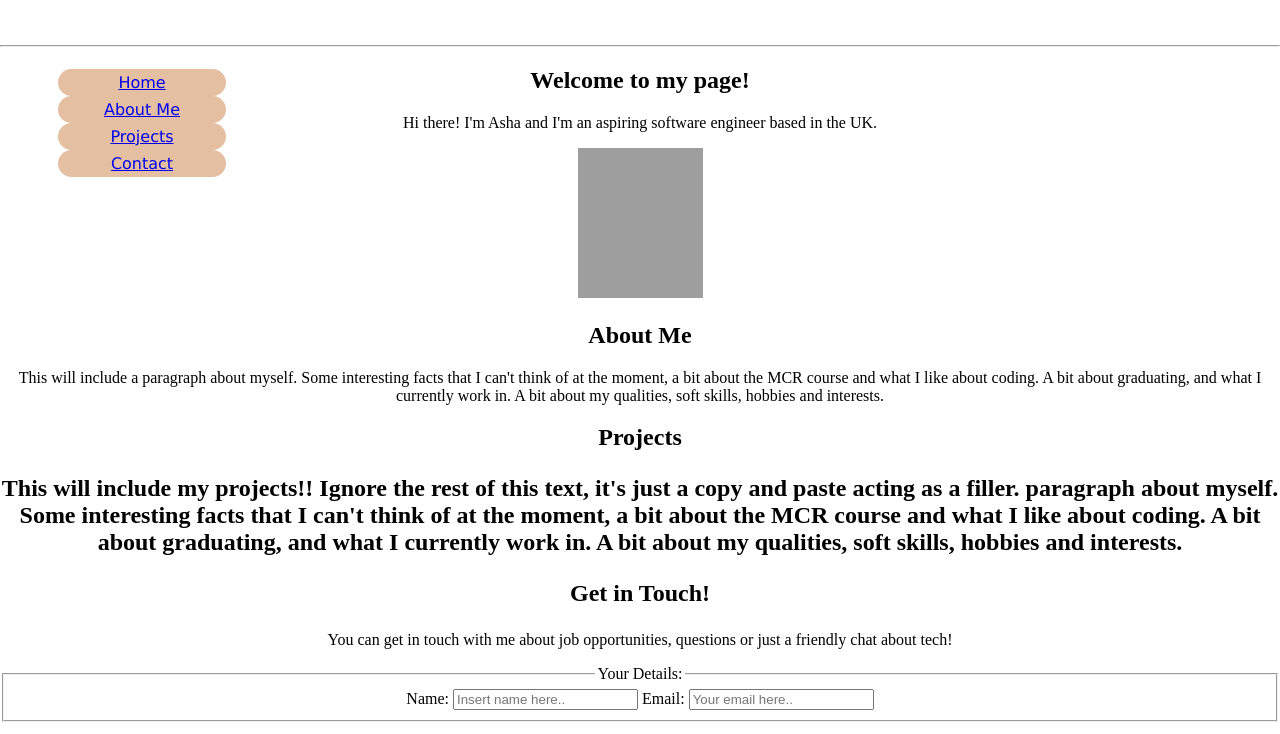
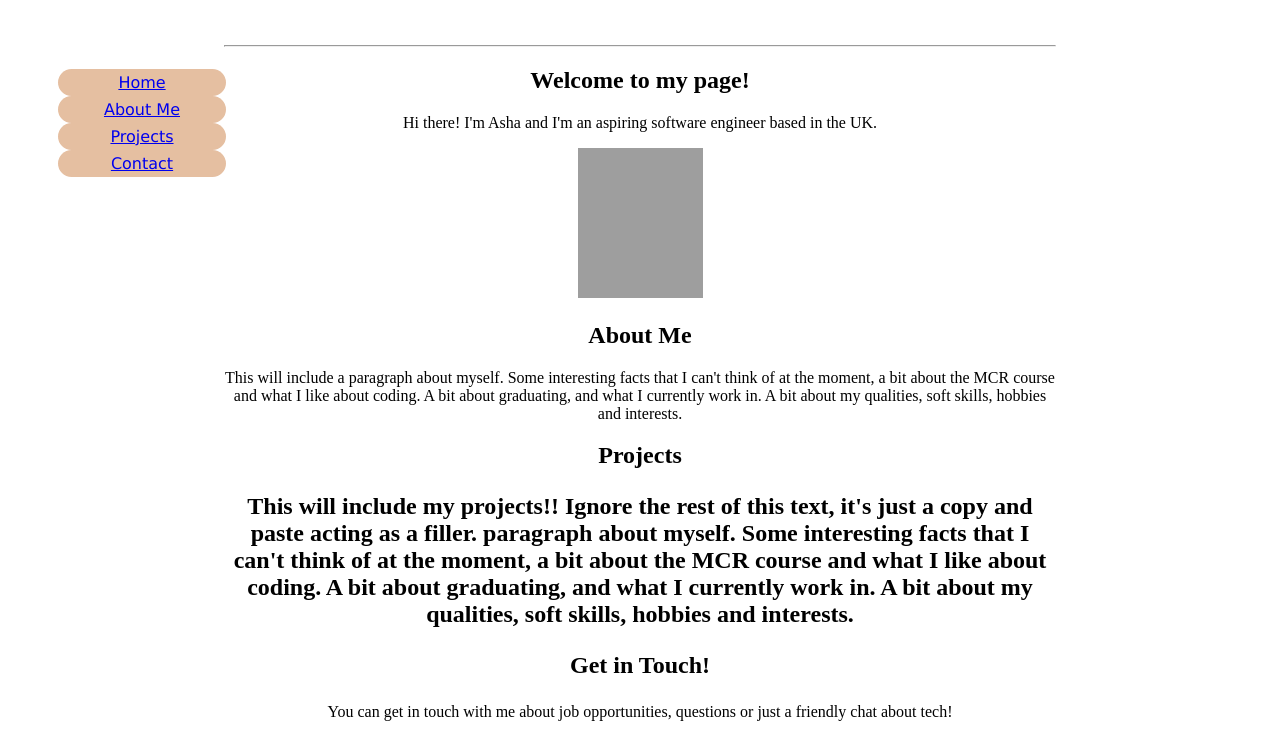
Before and after one commit to ashahirsi/portfolio, a plain HTML site: page index.html in a window 1280 px wide. Shown: the part 61-795 px from the top of the page. Drawn offline with Linux system fonts and the light colour scheme; grey boxes are pictures that could not be loaded.

Commit message:
played with widths

```diff
--- a/styles.css
+++ b/styles.css
@@ -1,6 +1,6 @@
 * body {
-    width: 100%;
-    min-width: 100%;
+    width: 65%;
+    min-width: 65%;
     margin: 0 auto;
     background: white;
     text-align: center;
```
